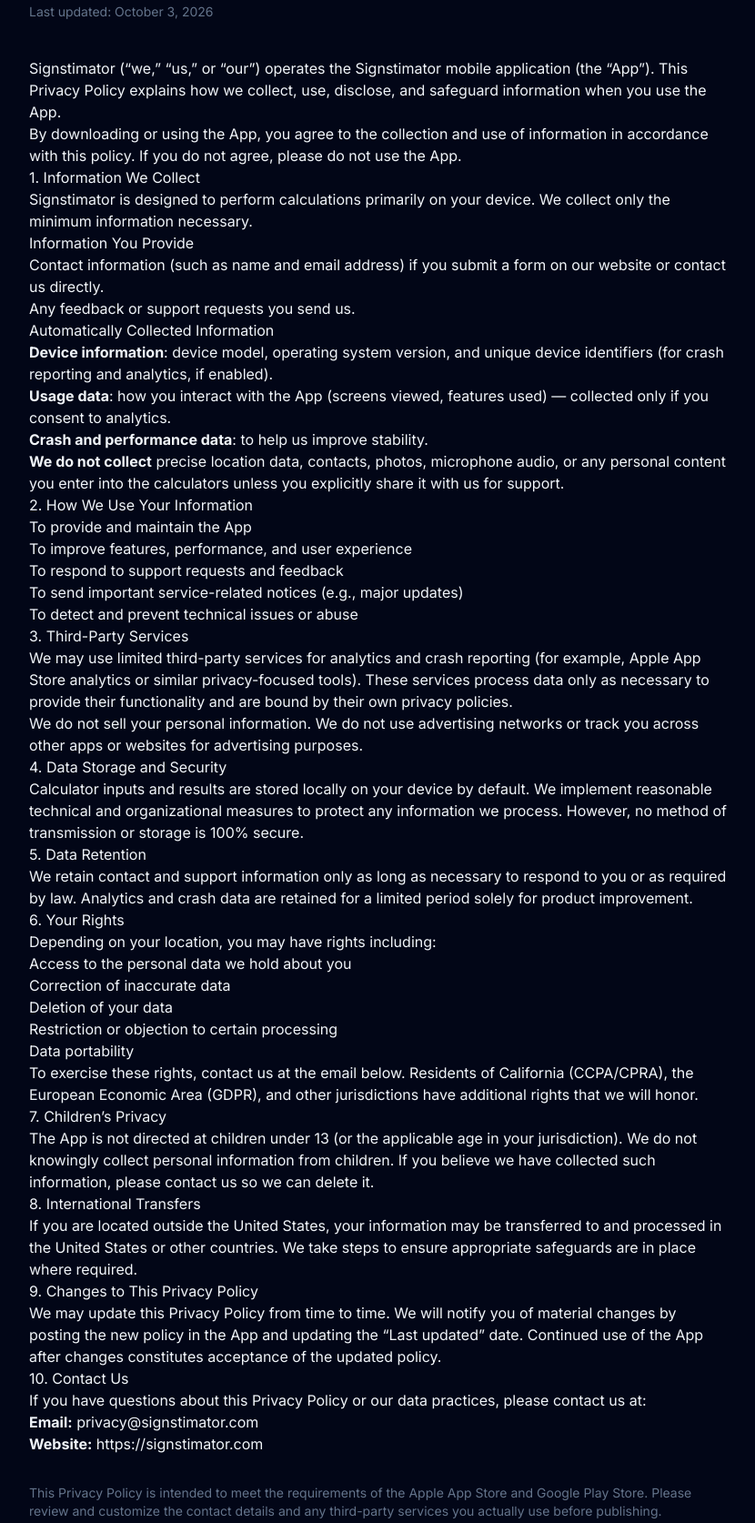
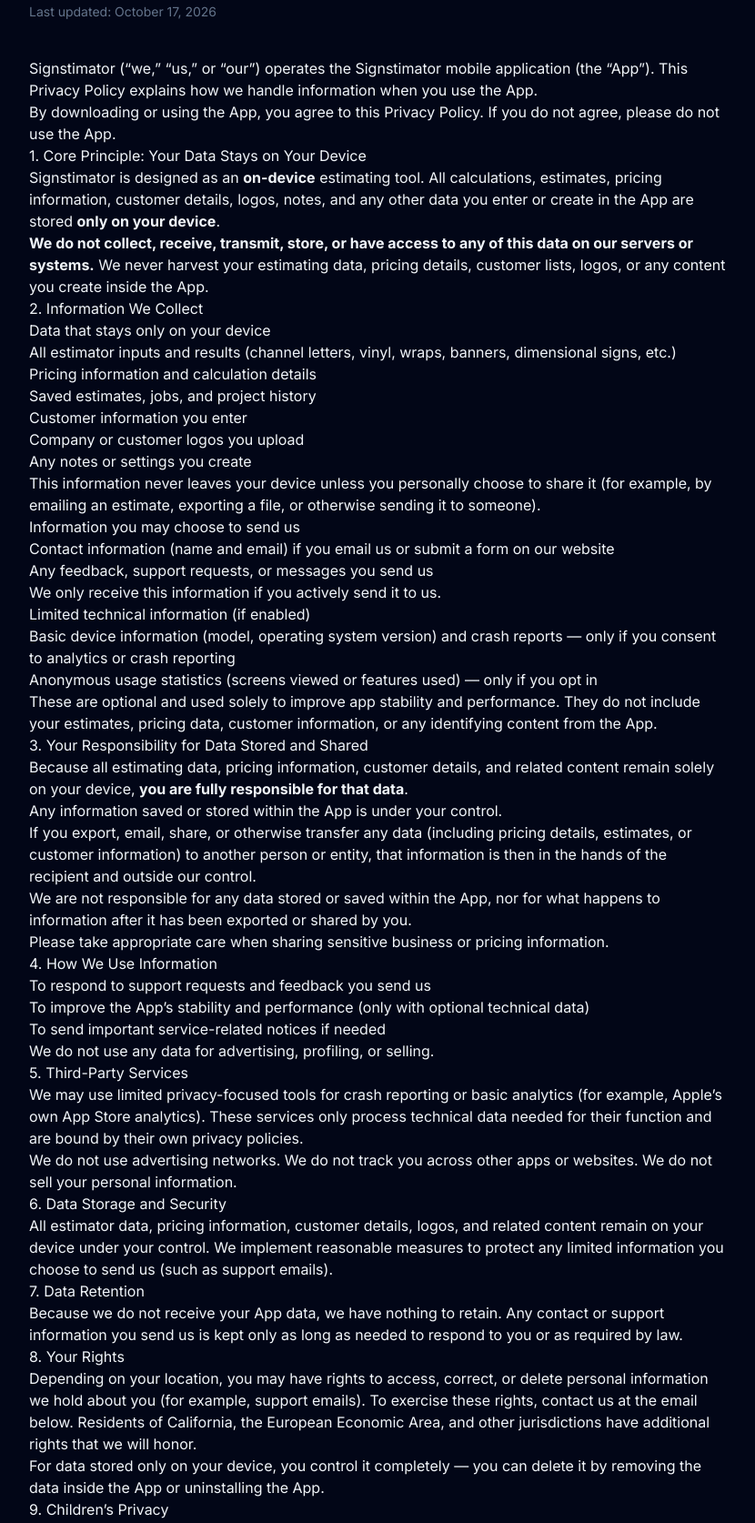
Before and after one commit to bnkf5hk8gk-collab/Signstimator, a plain HTML site: page privacy.html in a window 1280 px wide. Shown: the part 157-1831 px from the top of the page at 91% size, without its empty margins (224-1054 px from the left). Drawn offline with nearby package versions, Linux system fonts and the light colour scheme.

Commit message:
Update privacy.html
updated Privacy Policy to better suite app requirements

```diff
--- a/privacy.html
+++ b/privacy.html
@@ -47,104 +47,130 @@
   <main class="pt-28 pb-20 px-4 sm:px-6">
     <div class="max-w-3xl mx-auto">
       <h1 class="text-3xl sm:text-4xl font-bold text-white mb-2">Privacy Policy</h1>
-      <p class="text-slate-500 text-sm mb-10">Last updated: October 3, 2026</p>
+      <p class="text-slate-500 text-sm mb-10">Last updated: October 17, 2026</p>
 
       <div class="prose">
         <p>
           Signstimator (“we,” “us,” or “our”) operates the Signstimator mobile application (the “App”).
-          This Privacy Policy explains how we collect, use, disclose, and safeguard information when you use the App.
+          This Privacy Policy explains how we handle information when you use the App.
         </p>
         <p>
-          By downloading or using the App, you agree to the collection and use of information in accordance with this policy.
+          By downloading or using the App, you agree to this Privacy Policy.
           If you do not agree, please do not use the App.
         </p>
 
-        <h2>1. Information We Collect</h2>
-        <p>Signstimator is designed to perform calculations primarily on your device. We collect only the minimum information necessary.</p>
-
-        <h3>Information You Provide</h3>
-        <ul>
-          <li>Contact information (such as name and email address) if you submit a form on our website or contact us directly.</li>
-          <li>Any feedback or support requests you send us.</li>
-        </ul>
-
-        <h3>Automatically Collected Information</h3>
-        <ul>
-          <li><strong>Device information</strong>: device model, operating system version, and unique device identifiers (for crash reporting and analytics, if enabled).</li>
-          <li><strong>Usage data</strong>: how you interact with the App (screens viewed, features used) — collected only if you consent to analytics.</li>
-          <li><strong>Crash and performance data</strong>: to help us improve stability.</li>
-        </ul>
-
+        <h2>1. Core Principle: Your Data Stays on Your Device</h2>
         <p>
-          <strong>We do not collect</strong> precise location data, contacts, photos, microphone audio, or any personal content you enter into the calculators unless you explicitly share it with us for support.
+          Signstimator is designed as an <strong>on-device</strong> estimating tool.
+          All calculations, estimates, pricing information, customer details, logos, notes, and any other data you enter or create in the App are stored <strong>only on your device</strong>.
+        </p>
+        <p>
+          <strong>We do not collect, receive, transmit, store, or have access to any of this data on our servers or systems.</strong>
+          We never harvest your estimating data, pricing details, customer lists, logos, or any content you create inside the App.
         </p>
 
-        <h2>2. How We Use Your Information</h2>
+        <h2>2. Information We Collect</h2>
+
+        <h3>Data that stays only on your device</h3>
         <ul>
-          <li>To provide and maintain the App</li>
-          <li>To improve features, performance, and user experience</li>
-          <li>To respond to support requests and feedback</li>
-          <li>To send important service-related notices (e.g., major updates)</li>
-          <li>To detect and prevent technical issues or abuse</li>
+          <li>All estimator inputs and results (channel letters, vinyl, wraps, banners, dimensional signs, etc.)</li>
+          <li>Pricing information and calculation details</li>
+          <li>Saved estimates, jobs, and project history</li>
+          <li>Customer information you enter</li>
+          <li>Company or customer logos you upload</li>
+          <li>Any notes or settings you create</li>
         </ul>
+        <p>
+          This information never leaves your device unless you personally choose to share it (for example, by emailing an estimate, exporting a file, or otherwise sending it to someone).
+        </p>
 
-        <h2>3. Third-Party Services</h2>
+        <h3>Information you may choose to send us</h3>
+        <ul>
+          <li>Contact information (name and email) if you email us or submit a form on our website</li>
+          <li>Any feedback, support requests, or messages you send us</li>
+        </ul>
         <p>
-          We may use limited third-party services for analytics and crash reporting (for example, Apple App Store analytics or similar privacy-focused tools).
-          These services process data only as necessary to provide their functionality and are bound by their own privacy policies.
+          We only receive this information if you actively send it to us.
+        </p>
+
+        <h3>Limited technical information (if enabled)</h3>
+        <ul>
+          <li>Basic device information (model, operating system version) and crash reports — only if you consent to analytics or crash reporting</li>
+          <li>Anonymous usage statistics (screens viewed or features used) — only if you opt in</li>
+        </ul>
+        <p>
+          These are optional and used solely to improve app stability and performance. They do not include your estimates, pricing data, customer information, or any identifying content from the App.
+        </p>
+
+        <h2>3. Your Responsibility for Data Stored and Shared</h2>
+        <p>
+          Because all estimating data, pricing information, customer details, and related content remain solely on your device, <strong>you are fully responsible for that data</strong>.
+        </p>
+        <ul>
+          <li>Any information saved or stored within the App is under your control.</li>
+          <li>If you export, email, share, or otherwise transfer any data (including pricing details, estimates, or customer information) to another person or entity, that information is then in the hands of the recipient and outside our control.</li>
+          <li>We are not responsible for any data stored or saved within the App, nor for what happens to information after it has been exported or shared by you.</li>
+        </ul>
+        <p>
+          Please take appropriate care when sharing sensitive business or pricing information.
+        </p>
+
+        <h2>4. How We Use Information</h2>
+        <ul>
+          <li>To respond to support requests and feedback you send us</li>
+          <li>To improve the App’s stability and performance (only with optional technical data)</li>
+          <li>To send important service-related notices if needed</li>
+        </ul>
+        <p>
+          We do not use any data for advertising, profiling, or selling.
+        </p>
+
+        <h2>5. Third-Party Services</h2>
+        <p>
+          We may use limited privacy-focused tools for crash reporting or basic analytics (for example, Apple’s own App Store analytics).
+          These services only process technical data needed for their function and are bound by their own privacy policies.
         </p>
         <p>
-          We do not sell your personal information. We do not use advertising networks or track you across other apps or websites for advertising purposes.
+          We do not use advertising networks. We do not track you across other apps or websites. We do not sell your personal information.
         </p>
 
-        <h2>4. Data Storage and Security</h2>
+        <h2>6. Data Storage and Security</h2>
         <p>
-          Calculator inputs and results are stored locally on your device by default.
-          We implement reasonable technical and organizational measures to protect any information we process.
-          However, no method of transmission or storage is 100% secure.
+          All estimator data, pricing information, customer details, logos, and related content remain on your device under your control.
+          We implement reasonable measures to protect any limited information you choose to send us (such as support emails).
         </p>
 
-        <h2>5. Data Retention</h2>
+        <h2>7. Data Retention</h2>
         <p>
-          We retain contact and support information only as long as necessary to respond to you or as required by law.
-          Analytics and crash data are retained for a limited period solely for product improvement.
+          Because we do not receive your App data, we have nothing to retain.
+          Any contact or support information you send us is kept only as long as needed to respond to you or as required by law.
         </p>
 
-        <h2>6. Your Rights</h2>
-        <p>Depending on your location, you may have rights including:</p>
-        <ul>
-          <li>Access to the personal data we hold about you</li>
-          <li>Correction of inaccurate data</li>
-          <li>Deletion of your data</li>
-          <li>Restriction or objection to certain processing</li>
-          <li>Data portability</li>
-        </ul>
+        <h2>8. Your Rights</h2>
         <p>
+          Depending on your location, you may have rights to access, correct, or delete personal information we hold about you (for example, support emails).
           To exercise these rights, contact us at the email below.
-          Residents of California (CCPA/CPRA), the European Economic Area (GDPR), and other jurisdictions have additional rights that we will honor.
+          Residents of California, the European Economic Area, and other jurisdictions have additional rights that we will honor.
+        </p>
+        <p>
+          For data stored only on your device, you control it completely — you can delete it by removing the data inside the App or uninstalling the App.
         </p>
 
-        <h2>7. Children’s Privacy</h2>
+        <h2>9. Children’s Privacy</h2>
         <p>
           The App is not directed at children under 13 (or the applicable age in your jurisdiction).
           We do not knowingly collect personal information from children.
-          If you believe we have collected such information, please contact us so we can delete it.
+          If you believe we have received such information, please contact us so we can delete it.
         </p>
 
-        <h2>8. International Transfers</h2>
-        <p>
-          If you are located outside the United States, your information may be transferred to and processed in the United States or other countries.
-          We take steps to ensure appropriate safeguards are in place where required.
-        </p>
-
-        <h2>9. Changes to This Privacy Policy</h2>
+        <h2>10. Changes to This Privacy Policy</h2>
         <p>
           We may update this Privacy Policy from time to time.
-          We will notify you of material changes by posting the new policy in the App and updating the “Last updated” date.
+          We will post the updated version on this page and revise the “Last updated” date.
           Continued use of the App after changes constitutes acceptance of the updated policy.
         </p>
 
-        <h2>10. Contact Us</h2>
+        <h2>11. Contact Us</h2>
         <p>
           If you have questions about this Privacy Policy or our data practices, please contact us at:
         </p>
@@ -154,7 +180,7 @@
         </p>
         <p class="text-sm text-slate-500 mt-8">
           This Privacy Policy is intended to meet the requirements of the Apple App Store and Google Play Store.
-          Please review and customize the contact details and any third-party services you actually use before publishing.
+          It accurately reflects that Signstimator is an on-device application, that we do not receive or store your estimating or pricing data, and that you remain responsible for any data you store in or export from the App.
         </p>
       </div>
     </div>
```
